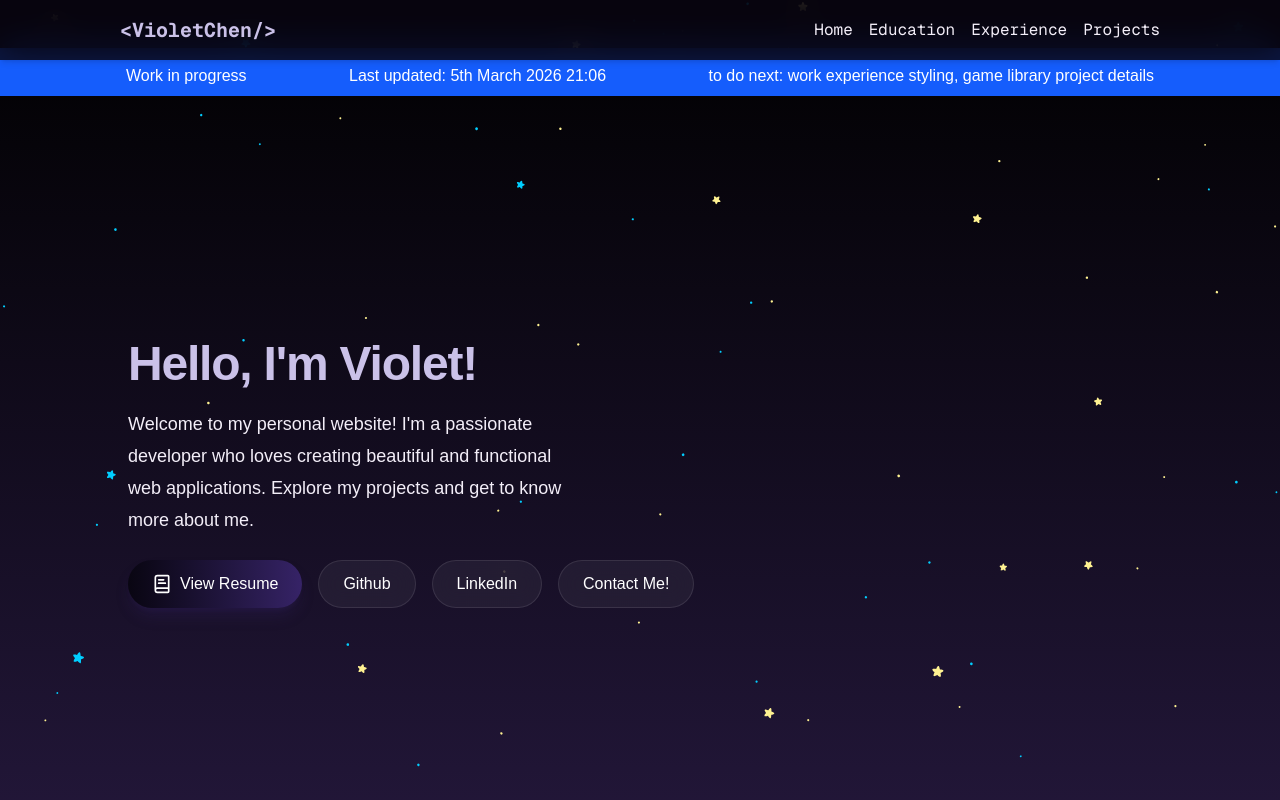
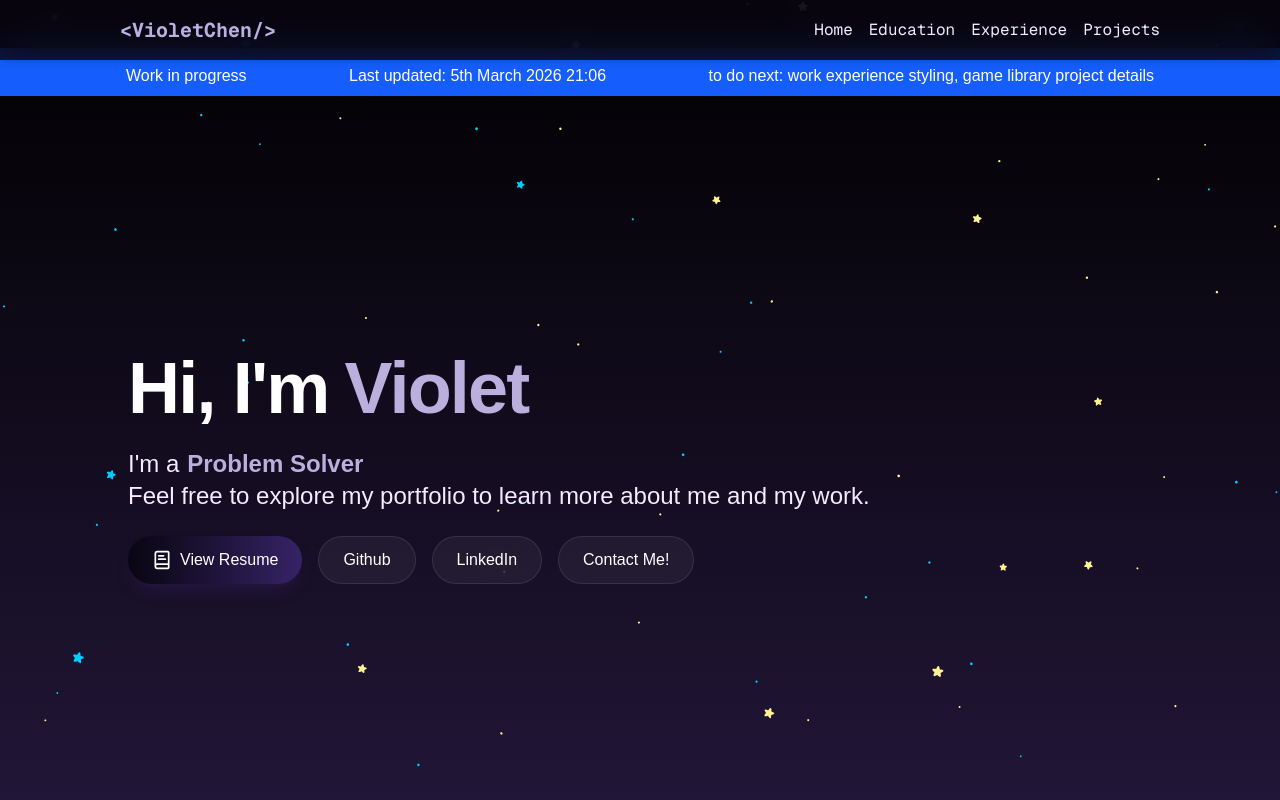
Before and after one commit to vi0letchen/violet-portfolio, a Next.js app: page / in a window 1280 px wide. Shown: the top 800 px of the page. Built offline with nearby package versions, Linux system fonts and the light colour scheme.

Commit message:
feat:add rotating animation for intro section

```diff
--- a/src/app/globals.css
+++ b/src/app/globals.css
@@ -20,8 +20,8 @@
 html.dark {
   --background: #090612;
   --foreground: #362367;
-  --title: #cac1e8;
-  --text: #f3eef8;
+  --title: #baafdd;
+  --text: #f5eaff;
   --subtitle: #d8c9ea;
 }
 
--- a/src/app/page.js
+++ b/src/app/page.js
@@ -3,10 +3,30 @@
 import Image from "next/image";
 import { BookText } from "lucide-react";
 import Navbar from "./components/navbar";
-import { motion } from "framer-motion";
+import { AnimatePresence, motion } from "framer-motion";
 import Experience from "./components/experience";
+import { useState, useEffect } from "react";
+
+
+
 
 export default function Home() {
+const whoamI = ["Software Developer", "Problem Solver", "Passionate Learner", "Team Player"];
+const [currentRole, setCurrentRole] = useState(0);
+const [fade, setFade] = useState(true);
+
+useEffect(()=>{
+  const interval = setInterval(()=>{
+    setFade(false);
+    setTimeout(()=>{
+      setCurrentRole((prev) => (prev + 1) % whoamI.length);
+      setFade(true);
+    },600)
+  },3000)
+  return () => clearInterval(interval);
+}, []);
+
+
   return (
     <div
       style={{
@@ -37,13 +57,27 @@ export default function Home() {
           style={{ scrollMarginTop: "100px" }}
         >
           <div className="flex flex-col gap-6 justify-between w-full">
-            <h1 className="max-w text-5xl font-semibold leading-10 tracking-tight text-title">
-              Hello, I'm Violet!
+            <h1 className="flex max-w text-7xl font-semibold leading-10 tracking-tight pb-[1rem] gap-[1rem]">
+              <div clasName="text-text">Hi, I'm</div> <div className="text-title">Violet</div>
             </h1>
-            <p className="max-w-md text-lg leading-8 text-text">
-              Welcome to my personal website! I'm a passionate developer who
-              loves creating beautiful and functional web applications. Explore
-              my projects and get to know more about me.
+            <p className=" text-2xl leading-8 text-text">
+              <div>
+              I'm a
+              <AnimatePresence mode="wait">
+                <motion.span
+                  key={currentRole}
+                  initial={{ opacity: 0}}
+                  animate={{ opacity: 1, y: 0 }}
+                  exit={{ opacity: 0 }}
+                  transition={{ duration: 0.5 }}
+                  className="inline-block ml-2 mr-2 text-title font-bold"
+                >
+                  {whoamI[currentRole]}
+                </motion.span>
+              </AnimatePresence>
+              </div>
+              Feel free to explore my portfolio to learn more about me and my work.
+
             </p>
             {/* Links */}
 
```
